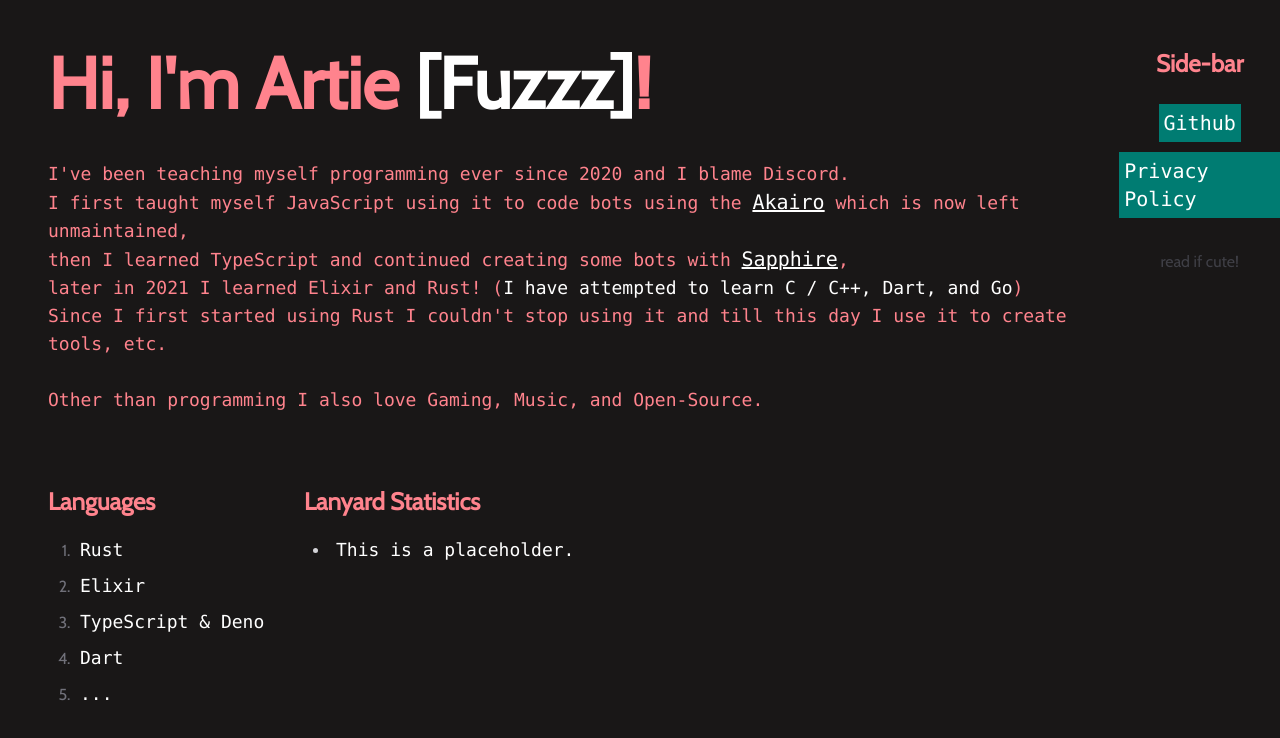
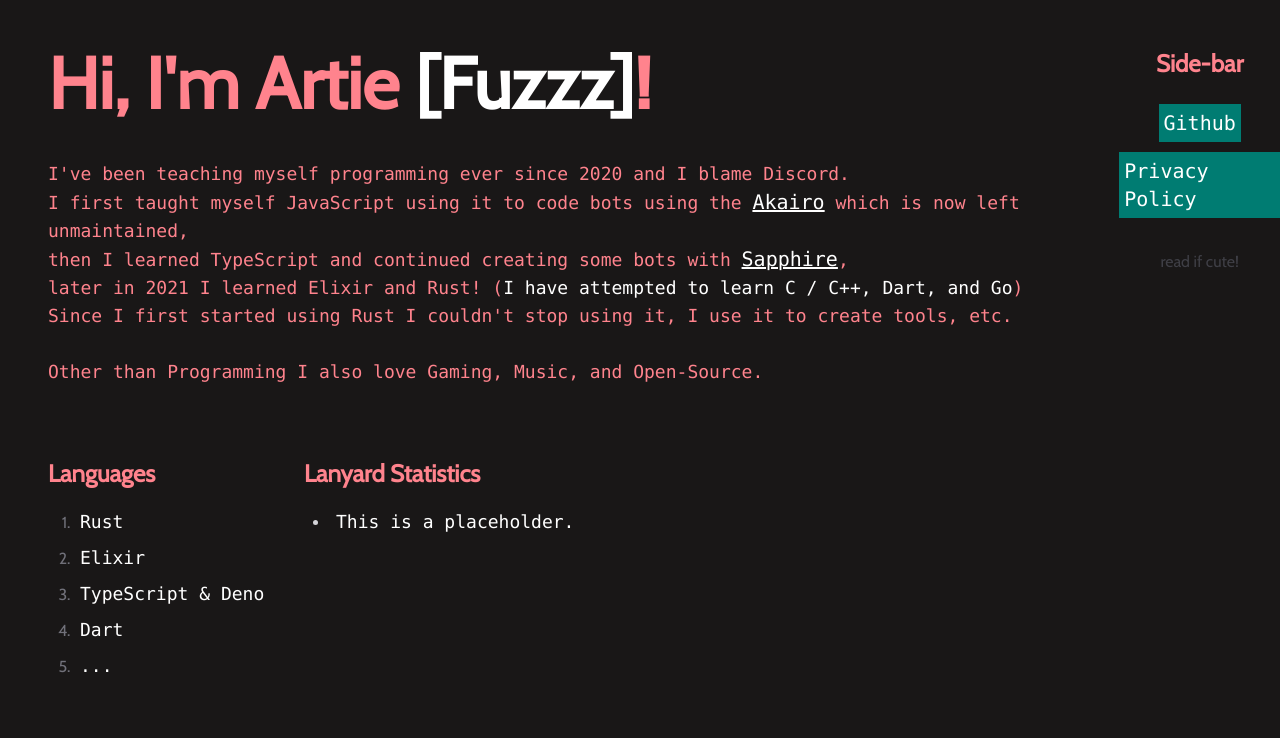
Before and after one commit to ArtieFuzzz/dev.astolfo.cafe, a SvelteKit app: page / in a window 1280 px wide. Shown: the top 738 px of the page. Built offline with nearby package versions, Linux system fonts and the light colour scheme.

Commit message:
refactor: Update paragraph

```diff
--- a/src/app.scss
+++ b/src/app.scss
@@ -26,7 +26,12 @@
 .side-bar {
   width: 15vw;
 }
+
 a {
   text-decoration: none;
   @apply text-xl;
 }
+
+span {
+  color: white;
+}
--- a/src/components/AboutMe.svelte
+++ b/src/components/AboutMe.svelte
@@ -25,11 +25,11 @@
     >)
   </p>
   <p>
-    Since I first started using Rust I couldn't stop using it and till this day I use it to create
+    Since I first started using Rust I couldn't stop using it, I use it to create
     tools, etc.
   </p>
   <br />
-  <p>Other than programming I also love Gaming, Music, and Open-Source.</p>
+  <p>Other than Programming I also love Gaming, Music, and Open-Source.</p>
 </div>
 
 <style lang="scss">
--- a/src/routes/+page.svelte
+++ b/src/routes/+page.svelte
@@ -33,8 +33,4 @@
   h1 {
     margin: 0;
   }
-
-  span {
-    color: white;
-  }
 </style>
```
